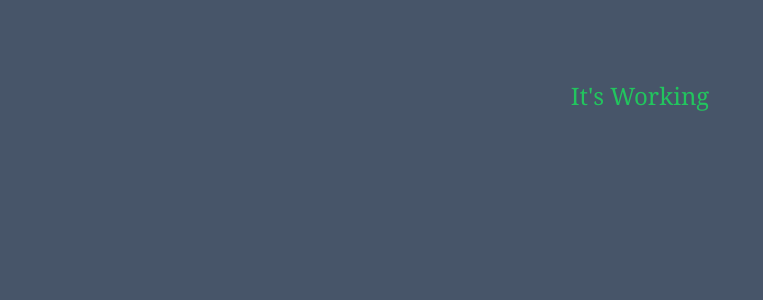
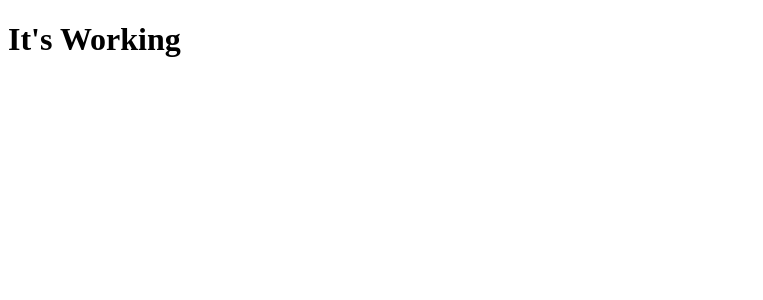
Before and after one commit to Anmolnoor/my-portfolio, a React (Vite) app: page / in a window 1280 px wide. Shown: the top 300 px of the page, without its empty margins (0-763 px from the left). Built offline with nearby package versions, Linux system fonts and the light colour scheme.

Commit message:
root element fixed in main.tsx file (#1)

```diff
--- a/src/main.tsx
+++ b/src/main.tsx
@@ -1,11 +1,15 @@
 import React from "react";
 import ReactDOM from "react-dom/client";
-import { RouterProvider } from "react-router-dom";
-import "./index.css";
-import router from "./router/routes";
+import App from "./App";
 
-ReactDOM.createRoot(document.getElementById("root")).render(
+const portal = document.getElementById("root");
+
+if (portal === null) {
+  throw new Error("Root element not found");
+}
+
+ReactDOM.createRoot(portal).render(
   <React.StrictMode>
-    <RouterProvider router={router} />
+    <App />
   </React.StrictMode>
 );
```
